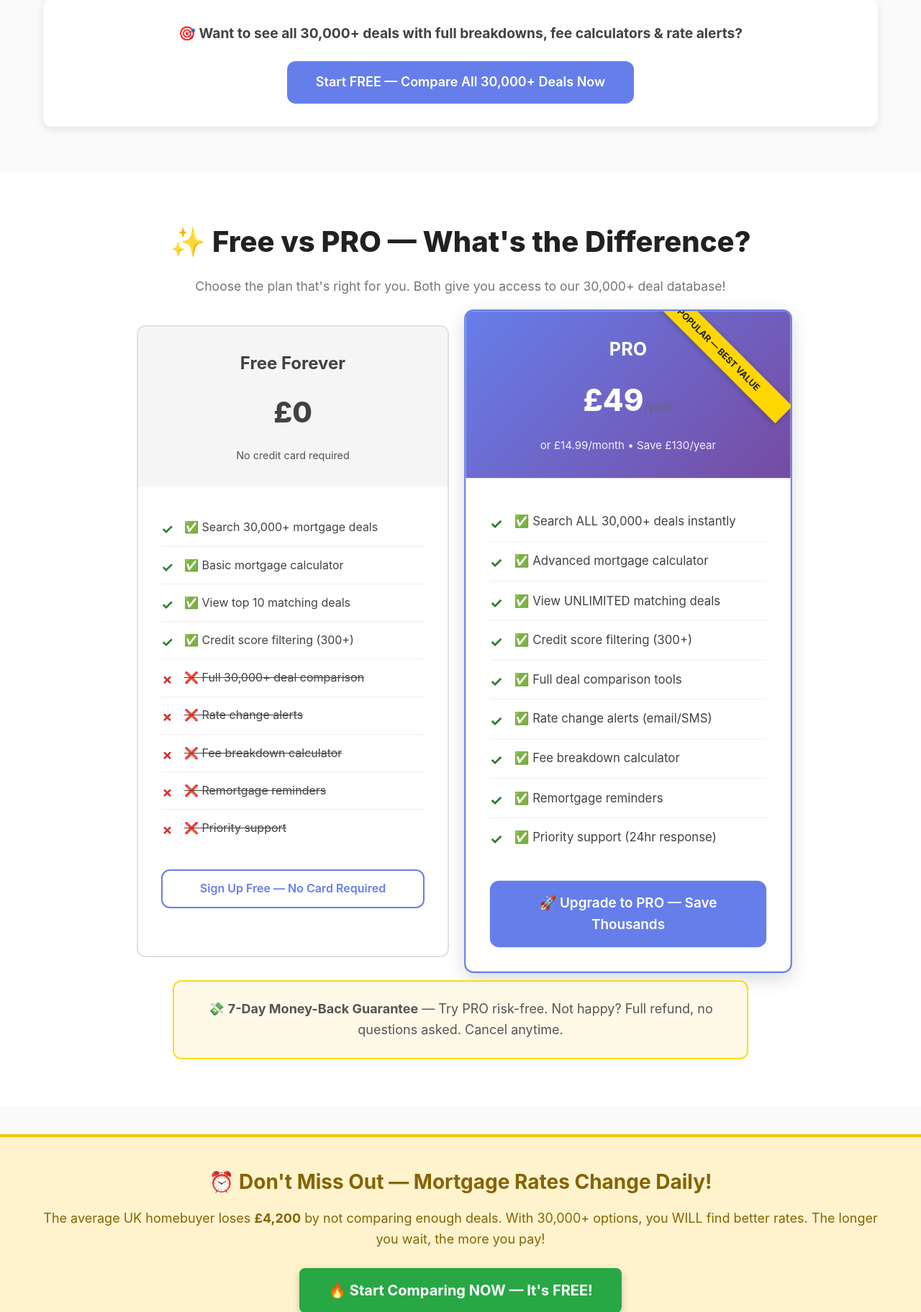
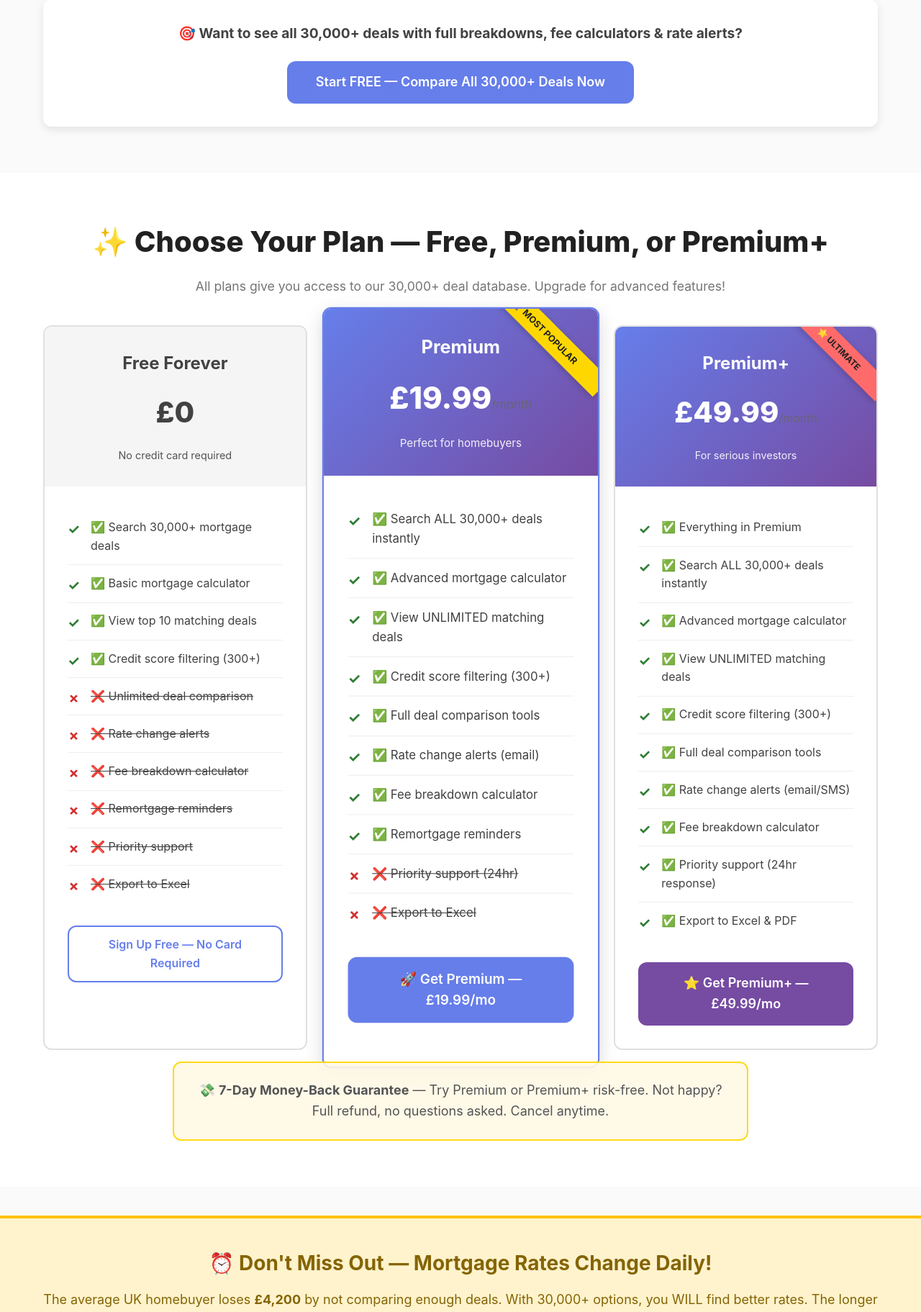
Before and after one commit to namenotav/mortgagemaster, a Flask app: page / in a window 1280 px wide. Shown: the part 3607-5430 px from the top of the page at 72% size. Run offline with Flask 3, Linux system fonts and the light colour scheme; some libraries are stand-ins or nearby versions.

Commit message:
Fix pricing: £19.99/month Premium & £49.99/month Premium+
- Updated comparison section to show 3 tiers: Free, Premium, Premium+
- Premium: £19.99/month (most popular)
- Premium+: £49.99/month (ultimate plan)
- Updated FAQ pricing references
- Updated footer pricing section
- All pricing now consistent across homepage

```diff
--- a/templates/index.html
+++ b/templates/index.html
@@ -350,10 +350,10 @@
 <!-- FREE VS PRO COMPARISON -->
 <section class="comparison-section">
     <div class="container">
-        <h2 class="section-title">✨ Free vs PRO — What's the Difference?</h2>
-        <p class="section-subtitle" style="text-align:center; margin-bottom:40px;">Choose the plan that's right for you. Both give you access to our 30,000+ deal database!</p>
+        <h2 class="section-title">✨ Choose Your Plan — Free, Premium, or Premium+</h2>
+        <p class="section-subtitle" style="text-align:center; margin-bottom:40px;">All plans give you access to our 30,000+ deal database. Upgrade for advanced features!</p>
 
-        <div class="comparison-table">
+        <div style="display:grid; grid-template-columns:repeat(auto-fit, minmax(280px, 1fr)); gap:30px; max-width:1200px; margin:0 auto;">
             <div class="comparison-column">
                 <div class="comparison-header free-header">
                     <h3>Free Forever</h3>
@@ -365,21 +365,22 @@
                     <li class="feature-yes">✅ Basic mortgage calculator</li>
                     <li class="feature-yes">✅ View top 10 matching deals</li>
                     <li class="feature-yes">✅ Credit score filtering (300+)</li>
-                    <li class="feature-no">❌ Full 30,000+ deal comparison</li>
+                    <li class="feature-no">❌ Unlimited deal comparison</li>
                     <li class="feature-no">❌ Rate change alerts</li>
                     <li class="feature-no">❌ Fee breakdown calculator</li>
                     <li class="feature-no">❌ Remortgage reminders</li>
                     <li class="feature-no">❌ Priority support</li>
+                    <li class="feature-no">❌ Export to Excel</li>
                 </ul>
                 <a href="{{ url_for('signup') }}" class="btn-secondary" style="padding:12px 30px;">Sign Up Free — No Card Required</a>
             </div>
 
             <div class="comparison-column featured-column">
-                <div class="comparison-badge">🏆 MOST POPULAR — BEST VALUE</div>
+                <div class="comparison-badge">🏆 MOST POPULAR</div>
                 <div class="comparison-header pro-header">
-                    <h3>PRO</h3>
-                    <p class="price">£49<span>/year</span></p>
-                    <p class="price-note">or £14.99/month • Save £130/year</p>
+                    <h3>Premium</h3>
+                    <p class="price">£19.99<span>/month</span></p>
+                    <p class="price-note">Perfect for homebuyers</p>
                 </div>
                 <ul class="comparison-features">
                     <li class="feature-yes">✅ Search ALL 30,000+ deals instantly</li>
@@ -387,17 +388,40 @@
                     <li class="feature-yes">✅ View UNLIMITED matching deals</li>
                     <li class="feature-yes">✅ Credit score filtering (300+)</li>
                     <li class="feature-yes">✅ Full deal comparison tools</li>
+                    <li class="feature-yes">✅ Rate change alerts (email)</li>
+                    <li class="feature-yes">✅ Fee breakdown calculator</li>
+                    <li class="feature-yes">✅ Remortgage reminders</li>
+                    <li class="feature-no">❌ Priority support (24hr)</li>
+                    <li class="feature-no">❌ Export to Excel</li>
+                </ul>
+                <a href="{{ url_for('upgrade') }}" class="btn-primary" style="padding:15px 40px; font-size:18px;">🚀 Get Premium — £19.99/mo</a>
+            </div>
+
+            <div class="comparison-column">
+                <div class="comparison-badge" style="background:#ff6b6b;">⭐ ULTIMATE</div>
+                <div class="comparison-header" style="background:linear-gradient(135deg, #667eea 0%, #764ba2 100%); color:white;">
+                    <h3>Premium+</h3>
+                    <p class="price">£49.99<span>/month</span></p>
+                    <p class="price-note">For serious investors</p>
+                </div>
+                <ul class="comparison-features">
+                    <li class="feature-yes">✅ Everything in Premium</li>
+                    <li class="feature-yes">✅ Search ALL 30,000+ deals instantly</li>
+                    <li class="feature-yes">✅ Advanced mortgage calculator</li>
+                    <li class="feature-yes">✅ View UNLIMITED matching deals</li>
+                    <li class="feature-yes">✅ Credit score filtering (300+)</li>
+                    <li class="feature-yes">✅ Full deal comparison tools</li>
                     <li class="feature-yes">✅ Rate change alerts (email/SMS)</li>
                     <li class="feature-yes">✅ Fee breakdown calculator</li>
-                    <li class="feature-yes">✅ Remortgage reminders</li>
                     <li class="feature-yes">✅ Priority support (24hr response)</li>
+                    <li class="feature-yes">✅ Export to Excel & PDF</li>
                 </ul>
-                <a href="{{ url_for('upgrade') }}" class="btn-primary" style="padding:15px 40px; font-size:18px;">🚀 Upgrade to PRO — Save Thousands</a>
+                <a href="{{ url_for('upgrade') }}" class="btn-primary" style="padding:15px 40px; font-size:18px; background:#764ba2;">⭐ Get Premium+ — £49.99/mo</a>
             </div>
         </div>
 
         <div class="money-back">
-            <p style="font-size:18px;">💸 <strong>7-Day Money-Back Guarantee</strong> — Try PRO risk-free. Not happy? Full refund, no questions asked. Cancel anytime.</p>
+            <p style="font-size:18px;">💸 <strong>7-Day Money-Back Guarantee</strong> — Try Premium or Premium+ risk-free. Not happy? Full refund, no questions asked. Cancel anytime.</p>
         </div>
     </div>
 </section>
@@ -486,7 +510,7 @@
 
       <div class="faq-item">
         <h3>✅ Is MortgageDealsHub free to use?</h3>
-        <p>Yes! You can search 30,000+ mortgage deals and run calculations 100% free forever. No credit card required. Our optional PRO plan (£49/year) adds extra tools like unlimited deal tracking, rate change alerts, and advanced calculators.</p>
+        <p>Yes! You can search 30,000+ mortgage deals and run calculations 100% free forever. No credit card required. Our optional Premium (£19.99/month) or Premium+ (£49.99/month) plans add extra tools like unlimited deal tracking, rate change alerts, and advanced calculators.</p>
       </div>
 
       <div class="faq-item">
@@ -528,13 +552,13 @@
       <div class="container text-center">
         <h2>🚀 Ready to Find Your Perfect Mortgage from 30,000+ Deals?</h2>
         <p style="font-size:18px; margin:20px 0;">
-          Start <strong>FREE</strong> and search our massive database instantly. Or upgrade to <strong>PRO</strong> to unlock unlimited deal alerts, advanced calculators, fee breakdowns, and lifetime tracking for just <strong>£49/year</strong> (or £14.99/month).
+          Start <strong>FREE</strong> and search our massive database instantly. Or upgrade to <strong>Premium</strong> (£19.99/month) or <strong>Premium+</strong> (£49.99/month) to unlock unlimited deal alerts, advanced calculators, fee breakdowns, priority support and lifetime tracking.
         </p>
         <div style="margin-top:30px;">
           <a href="{{ url_for('signup') }}" class="btn-primary" style="margin-right:15px; padding:15px 35px; font-size:18px;">Start FREE Now — No Card Required</a>
-          <a href="{{ url_for('upgrade') }}" class="btn-upgrade" style="padding:15px 35px; font-size:18px;">See PRO Plans →</a>
+          <a href="{{ url_for('upgrade') }}" class="btn-upgrade" style="padding:15px 35px; font-size:18px;">See Premium Plans →</a>
         </div>
-        <p style="margin-top:20px; font-size:14px; color:#666;">💸 7-day money-back guarantee on PRO • Cancel anytime • 10,000+ happy users</p>
+        <p style="margin-top:20px; font-size:14px; color:#666;">💸 7-day money-back guarantee • Cancel anytime • 10,000+ happy users</p>
       </div>
     </section>
   </footer>
```
